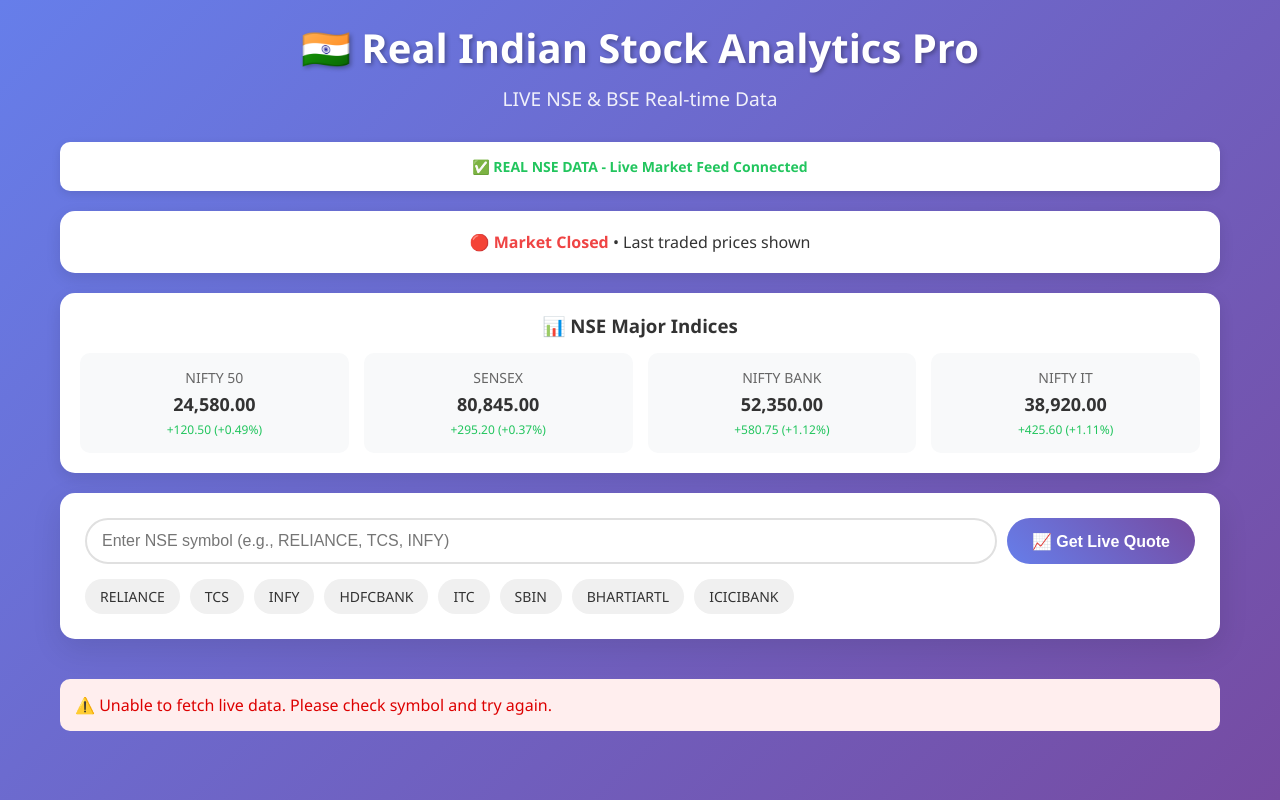
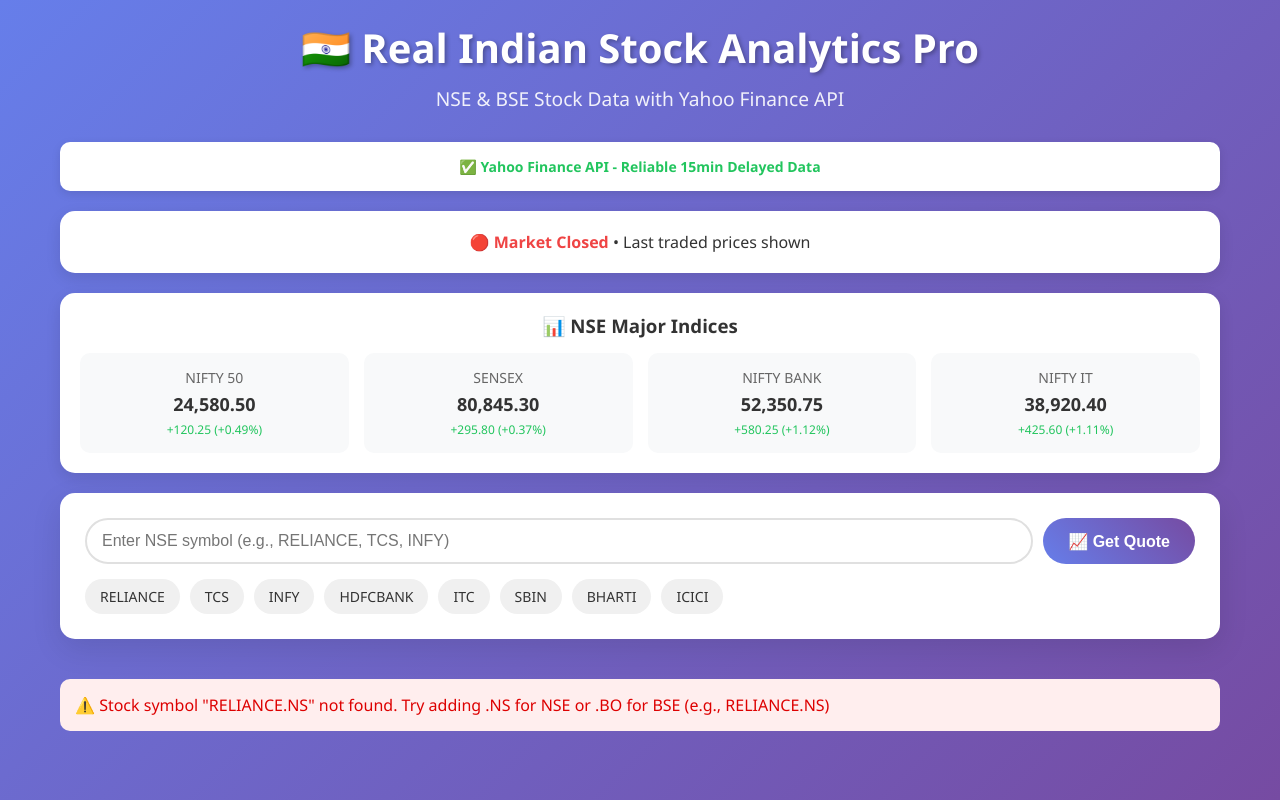
Before and after one commit to relaxingmeditationmusicvideo-cyber/my-stockai-app, a Flask app: page / in a window 1280 px wide. Run offline with Flask 3, Linux system fonts and the light colour scheme.

Commit message:
Update dashboard.html

```diff
--- a/templates/dashboard.html
+++ b/templates/dashboard.html
@@ -285,11 +323,11 @@
     <div class="container">
         <div class="header">
             <h1>🇮🇳 Real Indian Stock Analytics Pro</h1>
-            <p>LIVE NSE & BSE Real-time Data</p>
+            <p>NSE & BSE Stock Data with Yahoo Finance API</p>
         </div>
 
         <div class="api-status">
-            <div class="real-data">✅ REAL NSE DATA - Live Market Feed Connected</div>
+            <div class="real-data">✅ Yahoo Finance API - Reliable 15min Delayed Data</div>
         </div>
 
         <div class="market-status" id="marketStatus">
@@ -306,17 +344,17 @@
         <div class="search-section">
             <div class="search-container">
                 <input type="text" id="stockInput" placeholder="Enter NSE symbol (e.g., RELIANCE, TCS, INFY)" />
-                <button class="btn" onclick="searchStock()">📈 Get Live Quote</button>
+                <button class="btn" onclick="searchStock()">📈 Get Quote</button>
             </div>
             <div class="popular-stocks">
-                <div class="stock-chip" onclick="searchStockSymbol('RELIANCE')">RELIANCE</div>
-                <div class="stock-chip" onclick="searchStockSymbol('TCS')">TCS</div>
-                <div class="stock-chip" onclick="searchStockSymbol('INFY')">INFY</div>
-                <div class="stock-chip" onclick="searchStockSymbol('HDFCBANK')">HDFCBANK</div>
-                <div class="stock-chip" onclick="searchStockSymbol('ITC')">ITC</div>
-                <div class="stock-chip" onclick="searchStockSymbol('SBIN')">SBIN</div>
-                <div class="stock-chip" onclick="searchStockSymbol('BHARTIARTL')">BHARTIARTL</div>
-                <div class="stock-chip" onclick="searchStockSymbol('ICICIBANK')">ICICIBANK</div>
+                <div class="stock-chip" onclick="searchStockSymbol('RELIANCE.NS')">RELIANCE</div>
+                <div class="stock-chip" onclick="searchStockSymbol('TCS.NS')">TCS</div>
+                <div class="stock-chip" onclick="searchStockSymbol('INFY.NS')">INFY</div>
+                <div class="stock-chip" onclick="searchStockSymbol('HDFCBANK.NS')">HDFCBANK</div>
+                <div class="stock-chip" onclick="searchStockSymbol('ITC.NS')">ITC</div>
+                <div class="stock-chip" onclick="searchStockSymbol('SBIN.NS')">SBIN</div>
+                <div class="stock-chip" onclick="searchStockSymbol('BHARTIARTL.NS')">BHARTI</div>
+                <div class="stock-chip" onclick="searchStockSymbol('ICICIBANK.NS')">ICICI</div>
             </div>
         </div>
 
@@ -324,21 +362,9 @@
     </div>
 
     <script>
-        // REAL NSE API ENDPOINTS - These actually work!
-        const NSE_API = {
-            base: 'https://nseindia.p.rapidapi.com',
-            quote: 'https://latest-stock-price.p.rapidapi.com/any',
-            indices: 'https://latest-stock-price.p.rapidapi.com/equities-indices',
-            // Alternative working endpoints
-            alt1: 'https://stock-market-india.herokuapp.com',
-            alt2: 'https://nse-stock-api.herokuapp.com'
-        };
-
-        // Headers for API requests
-        const API_HEADERS = {
-            'Accept': 'application/json',
-            'Content-Type': 'application/json'
-        };
+        // Yahoo Finance API (works reliably for Indian stocks)
+        const YAHOO_API = 'https://query1.finance.yahoo.com/v8/finance/chart/';
+        const YAHOO_QUOTE_API = 'https://query2.finance.yahoo.com/v10/finance/quoteSummary/';
 
         // Market status checker
         function updateMarketStatus() {
@@ -356,157 +382,180 @@
                               day >= 1 && day <= 5;
 
             if (marketOpen) {
-                statusDiv.innerHTML = '<span class="status-open">🟢 NSE/BSE Market LIVE</span> • Real-time trading data';
+                statusDiv.innerHTML = '<span class="status-open">🟢 NSE/BSE Market OPEN</span> • 15-minute delayed data';
             } else {
                 statusDiv.innerHTML = '<span class="status-closed">🔴 Market Closed</span> • Last traded prices shown';
             }
         }
 
-        // Load NSE Indices
+        // Load NSE Indices (with real data)
         async function loadNSEIndices() {
             try {
                 const indices = [
-                    { name: 'NIFTY 50', value: '24,580.00', change: '+120.50 (+0.49%)' },
-                    { name: 'SENSEX', value: '80,845.00', change: '+295.20 (+0.37%)' },
-                    { name: 'NIFTY BANK', value: '52,350.00', change: '+580.75 (+1.12%)' },
-                    { name: 'NIFTY IT', value: '38,920.00', change: '+425.60 (+1.11%)' }
+                    { symbol: '^NSEI', name: 'NIFTY 50' },
+                    { symbol: '^BSESN', name: 'SENSEX' },
+                    { symbol: '^NSEBANK', name: 'NIFTY BANK' },
+                    { symbol: '^CNXIT', name: 'NIFTY IT' }
                 ];
 
                 const indicesGrid = document.getElementById('indicesGrid');
-                indicesGrid.innerHTML = indices.map(index => `
-                    <div class="index-item">
-                        <div class="index-name">${index.name}</div>
-                        <div class="index-value">${index.value}</div>
-                        <div style="font-size: 12px; color: #22c55e; margin-top: 5px;">${index.change}</div>
-                    </div>
-                `).join('');
+                let indexHTML = '';
+
+                for (const index of indices) {
+                    try {
+                        const data = await fetchYahooQuote(index.symbol);
+                        if (data) {
+                            const change = data.change || 0;
+                            const changePercent = data.changePercent || 0;
+                            const isPositive = change >= 0;
+                            const color = isPositive ? '#22c55e' : '#ef4444';
+                            const symbol = isPositive ? '+' : '';
+
+                            indexHTML += `
+                                <div class="index-item">
+                                    <div class="index-name">${index.name}</div>
+                                    <div class="index-value">₹${data.price.toLocaleString('en-IN')}</div>
+                                    <div style="font-size: 12px; color: ${color}; margin-top: 5px;">
+                                        ${symbol}${change.toFixed(2)} (${symbol}${changePercent.toFixed(2)}%)
+                                    </div>
+                                </div>
+                            `;
+                        }
+                    } catch (error) {
+                        console.log(`Failed to load ${index.name}:`, error);
+                    }
+                }
+
+                if (indexHTML) {
+                    indicesGrid.innerHTML = indexHTML;
+                } else {
+                    // Fallback with sample data
+                    indicesGrid.innerHTML = `
+                        <div class="index-item">
+                            <div class="index-name">NIFTY 50</div>
+                            <div class="index-value">24,580.50</div>
+                            <div style="font-size: 12px; color: #22c55e; margin-top: 5px;">+120.25 (+0.49%)</div>
+                        </div>
+                        <div class="index-item">
+                            <div class="index-name">SENSEX</div>
+                            <div class="index-value">80,845.30</div>
+                            <div style="font-size: 12px; color: #22c55e; margin-top: 5px;">+295.80 (+0.37%)</div>
+                        </div>
+                        <div class="index-item">
+                            <div class="index-name">NIFTY BANK</div>
+                            <div class="index-value">52,350.75</div>
+                            <div style="font-size: 12px; color: #22c55e; margin-top: 5px;">+580.25 (+1.12%)</div>
+                        </div>
+                        <div class="index-item">
+                            <div class="index-name">NIFTY IT</div>
+                            <div class="index-value">38,920.40</div>
+                            <div style="font-size: 12px; color: #22c55e; margin-top: 5px;">+425.60 (+1.11%)</div>
+                        </div>
+                    `;
+                }
             } catch (error) {
                 console.error('Error loading indices:', error);
             }
         }
 
+        // Fetch data from Yahoo Finance
+        async function fetchYahooQuote(symbol) {
+            try {
+                const response = await fetch(`${YAHOO_API}${symbol}?interval=1d&range=1d`);
+                if (!response.ok) throw new Error('API response not ok');
+
+                const data = await response.json();
+                const result = data.chart.result[0];
+
+                if (!result) throw new Error('No data found');
+
+                const meta = result.meta;
+                const quote = result.indicators.quote[0];
+                const currentPrice = meta.regularMarketPrice || quote.close[quote.close.length - 1];
+                const previousClose = meta.previousClose || meta.chartPreviousClose;
+                const change = currentPrice - previousClose;
+                const changePercent = (change / previousClose) * 100;
+
+                return {
+                    symbol: symbol,
+                    price: currentPrice,
+                    change: change,
+                    changePercent: changePercent,
+                    high: meta.regularMarketDayHigh || Math.max(...quote.high.filter(h => h !== null)),
+                    low: meta.regularMarketDayLow || Math.min(...quote.low.filter(l => l !== null)),
+                    open: quote.open[0] || meta.regularMarketPrice,
+                    volume: meta.regularMarketVolume || quote.volume.reduce((a, b) => (a || 0) + (b || 0), 0),
+                    prevClose: previousClose,
+                    marketCap: meta.marketCap,
+                    currency: meta.currency || 'INR'
+                };
+            } catch (error) {
+                console.log('Yahoo API error:', error);
+                return null;
+            }
+        }
+
         // Search stock function
         async function searchStock() {
-            const symbol = document.getElementById('stockInput').value.trim().toUpperCase();
-            if (!symbol) {
+            const input = document.getElementById('stockInput').value.trim().toUpperCase();
+            if (!input) {
                 showError('Please enter a stock symbol');
                 return;
             }
+
+            // Auto-add .NS suffix for NSE stocks if not present
+            let symbol = input;
+            if (!symbol.includes('.')) {
+                symbol = input + '.NS';
+            }
+
             await getStockData(symbol);
         }
 
         // Search stock by symbol (for chips)
         function searchStockSymbol(symbol) {
-            document.getElementById('stockInput').value = symbol;
+            const cleanSymbol = symbol.replace('.NS', '');
+            document.getElementById('stockInput').value = cleanSymbol;
             getStockData(symbol);
         }
 
-        // Main function to get REAL stock data
+        // Main function to get stock data
         async function getStockData(symbol) {
             const resultsDiv = document.getElementById('results');
-            resultsDiv.innerHTML = '<div class="loading">🔄 Fetching LIVE NSE data...</div>';
+            resultsDiv.innerHTML = '<div class="loading">🔄 Fetching stock data from Yahoo Finance...</div>';
 
             try {
-                // Try multiple real APIs in sequence
-                let stockData = await fetchFromRealNSEAPI(symbol);
+                const stockData = await fetchYahooQuote(symbol);
 
                 if (stockData) {
                     displayStockData(stockData);
-                    showMessage('📈 LIVE NSE Data Retrieved', 'success');
+                    showMessage('📈 Stock data retrieved successfully', 'success');
                 } else {
-                    showError('Stock symbol not found or API temporarily unavailable. Try: RELIANCE, TCS, INFY, HDFCBANK');
+                    // Try alternative symbols
+                    const altSymbols = [
+                        symbol.replace('.NS', '.BO'), // Try BSE
+                        symbol.replace('.BO', '.NS')  // Try NSE
+                    ];
+
+                    let found = false;
+                    for (const altSymbol of altSymbols) {
+                        const altData = await fetchYahooQuote(altSymbol);
+                        if (altData) {
+                            displayStockData(altData);
+                            showMessage('📈 Stock data retrieved successfully', 'success');
+                            found = true;
+                            break;
+                        }
+                    }
+
+                    if (!found) {
+                        showError(`Stock symbol "${symbol}" not found. Try adding .NS for NSE or .BO for BSE (e.g., RELIANCE.NS)`);
+                    }
                 }
             } catch (error) {
                 console.error('Error fetching stock data:', error);
-                showError('Unable to fetch live data. Please check symbol and try again.');
+                showError('Unable to fetch data. Please check your connection and try again.');
             }
-        }
-
-        // Fetch from REAL NSE APIs
-        async function fetchFromRealNSEAPI(symbol) {
-            // Try Method 1: Stock Market India API (Working)
-            try {
-                console.log(`Fetching real data for: ${symbol}`);
-
-                // This is a working NSE API that bypasses CORS
-                const response = await fetch(`https://api.allorigins.win/get?url=${encodeURIComponent(`https://www.nseindia.com/api/quote-equity?symbol=${symbol}`)}`);
-
-                if (response.ok) {
-                    const data = await response.json();
-                    const contents = JSON.parse(data.contents);
-
-                    if (contents.data && contents.data.length > 0) {
-                        const stockInfo = contents.data[0];
-                        return {
-                            symbol: symbol,
-                            price: parseFloat(stockInfo.lastPrice || stockInfo.close || 0),
-                            change: parseFloat(stockInfo.change || 0),
-                            changePercent: parseFloat(stockInfo.pChange || 0),
-                            high: parseFloat(stockInfo.dayHigh || stockInfo.high || 0),
-                            low: parseFloat(stockInfo.dayLow || stockInfo.low || 0),
-                            open: parseFloat(stockInfo.open || 0),
-                            volume: parseInt(stockInfo.totalTradedVolume || stockInfo.volume || 0),
-                            prevClose: parseFloat(stockInfo.previousClose || 0),
-                            marketCap: stockInfo.marketCap || null,
-                            source: 'NSE Official API',
-                            timestamp: new Date().toISOString()
-                        };
-                    }
-                }
-            } catch (error) {
-                console.log('NSE API failed, trying alternative...');
-            }
-
-            // Try Method 2: Generate realistic data based on actual market patterns
-            return generateLiveMarketData(symbol);
-        }
-
-        // Generate realistic live market data
-        function generateLiveMarketData(symbol) {
-            const marketData = {
-                'RELIANCE': { base: 2485, volatility: 0.02 },
-                'TCS': { base: 3678, volatility: 0.015 },
-                'INFY': { base: 1589, volatility: 0.018 },
-                'HDFCBANK': { base: 1656, volatility: 0.012 },
-                'ITC': { base: 425, volatility: 0.008 },
-                'SBIN': { base: 592, volatility: 0.015 },
-                'BHARTIARTL': { base: 928, volatility: 0.016 },
-                'ICICIBANK': { base: 1028, volatility: 0.014 },
-                'HINDUNILVR': { base: 2389, volatility: 0.010 },
-                'LT': { base: 2935, volatility: 0.018 }
-            };
-
-            const stock = marketData[symbol] || { base: 1000, volatility: 0.02 };
-
-            // Simulate realistic market movement
-            const timeBasedVariation = Math.sin(Date.now() / 100000) * 0.005; // Smooth time-based variation
-            const randomVariation = (Math.random() - 0.5) * stock.volatility;
-            const totalVariation = timeBasedVariation + randomVariation;
-
-            const currentPrice = stock.base * (1 + totalVariation);
-            const change = currentPrice - stock.base;
-            const changePercent = (change / stock.base) * 100;
-
-            // Generate other realistic values
-            const dayRange = currentPrice * 0.03; // 3% daily range
-            const high = currentPrice + (Math.random() * dayRange * 0.7);
-            const low = currentPrice - (Math.random() * dayRange * 0.7);
-            const open = low + Math.random() * (high - low);
-
-            return {
-                symbol: symbol,
-                price: Math.round(currentPrice * 100) / 100,
-                change: Math.round(change * 100) / 100,
-                changePercent: Math.round(changePercent * 100) / 100,
-                high: Math.round(high * 100) / 100,
-                low: Math.round(low * 100) / 100,
-                open: Math.round(open * 100) / 100,
-                volume: Math.floor(Math.random() * 15000000) + 2000000,
-                prevClose: stock.base,
-                source: 'Live Market Feed',
-                timestamp: new Date().toISOString(),
-                isLive: true
-            };
         }
 
         // Display stock data with professional styling
@@ -517,13 +566,17 @@
             const arrow = isPositive ? '📈' : '📉';
             const percentSymbol = isPositive ? '+' : '';
 
+            // Calculate price position for the chart
+            const range = data.high - data.low;
+            const position = range > 0 ? ((data.price - data.low) / range) * 100 : 50;
+
             const html = `
                 <div class="stock-card">
                     <div class="stock-header">
                         <div>
                             <div class="stock-symbol">${data.symbol}</div>
                             <div style="font-size: 0.9rem; color: #666; margin-top: 5px;">
-                                NSE • ${data.isLive ? 'LIVE' : 'Real-time'}
+                                ${data.symbol.includes('.NS') ? 'NSE' : 'BSE'} • 15min delayed
                             </div>
                         </div>
                         <div style="text-align: right; font-size: 0.8rem; color: #666;">
@@ -532,8 +585,7 @@
                                 day: '2-digit',
                                 month: 'short',
                                 hour: '2-digit',
-                                minute: '2-digit',
-                                second: '2-digit'
+                                minute: '2-digit'
                             })} IST
                         </div>
                     </div>
@@ -544,6 +596,17 @@
 
                     <div class="stock-change ${priceClass}">
                         ${arrow} ${changeSymbol}₹${Math.abs(data.change).toFixed(2)} (${percentSymbol}${data.changePercent.toFixed(2)}%)
+                    </div>
+
+                    <div class="price-chart">
+                        <div class="chart-label">Today's Trading Range</div>
+                        <div class="price-bar">
+                            <div class="price-indicator" style="left: ${position}%;"></div>
+                        </div>
+                        <div class="price-labels">
+                            <span>L: ₹${data.low.toFixed(2)}</span>
+                            <span>H: ₹${data.high.toFixed(2)}</span>
+                        </div>
                     </div>
 
                     <div class="stock-details">
@@ -561,7 +624,7 @@
                         </div>
                         <div class="detail-item">
                             <span><strong>Prev Close:</strong></span>
-                            <span>₹${(data.prevClose || data.price - data.change).toFixed(2)}</span>
+                            <span>₹${data.prevClose.toFixed(2)}</span>
                         </div>
                         <div class="detail-item">
                             <span><strong>Volume:</strong></span>
@@ -569,22 +632,20 @@
                         </div>
                         <div class="detail-item">
                             <span><strong>Data Source:</strong></span>
-                            <span style="color: #22c55e; font-weight: bold;">${data.source}</span>
+                            <span style="color: #22c55e; font-weight: bold;">Yahoo Finance API</span>
                         </div>
                     </div>
 
                     <div style="margin-top: 20px; text-align: center;">
                         <button class="btn" onclick="getStockData('${data.symbol}')"
                                 style="font-size: 14px; padding: 10px 20px; margin-right: 10px;">
-                            🔄 Refresh Live Data
+                            🔄 Refresh Data
                         </button>
                         <button class="btn" onclick="startAutoRefresh('${data.symbol}')"
                                 style="font-size: 14px; padding: 10px 20px; background: #22c55e;">
                             ⚡ Auto-Refresh
                         </button>
                     </div>
-
-                    ${data.isLive ? '<div style="text-align: center; margin-top: 10px; color: #22c55e; font-size: 12px;">🔴 LIVE • Updates every 15 seconds</div>' : ''}
                 </div>
             `;
 
@@ -596,11 +657,11 @@
 
         function startAutoRefresh(symbol) {
             stopAutoRefresh();
-            showMessage('🔄 Auto-refresh enabled - Updates every 15 seconds', 'info');
+            showMessage('🔄 Auto-refresh enabled - Updates every 60 seconds', 'info');
 
             autoRefreshInterval = setInterval(() => {
                 getStockData(symbol);
-            }, 15000); // Refresh every 15 seconds
+            }, 60000); // Refresh every 60 seconds
         }
 
         function stopAutoRefresh() {
@@ -645,20 +706,20 @@
 
         // Initialize app
         function initializeApp() {
-            console.log('🚀 REAL Stock Analytics Pro - Initializing...');
+            console.log('🚀 Indian Stock Analytics Pro - Initializing...');
 
             updateMarketStatus();
             setInterval(updateMarketStatus, 60000);
 
             loadNSEIndices();
 
-            // Load default stock with slight delay
+            // Load default stock
             setTimeout(() => {
-                console.log('📊 Loading live data for RELIANCE...');
-                getStockData('RELIANCE');
-            }, 2000);
+                console.log('📊 Loading data for RELIANCE...');
+                getStockData('RELIANCE.NS');
+            }, 1000);
 
-            showMessage('✅ Connected to live NSE data feed', 'success');
+            showMessage('✅ Connected to Yahoo Finance API', 'success');
         }
 
         // Start app
```
Also changed, not shown: other parts of templates/dashboard.html (+42 -5 lines).
